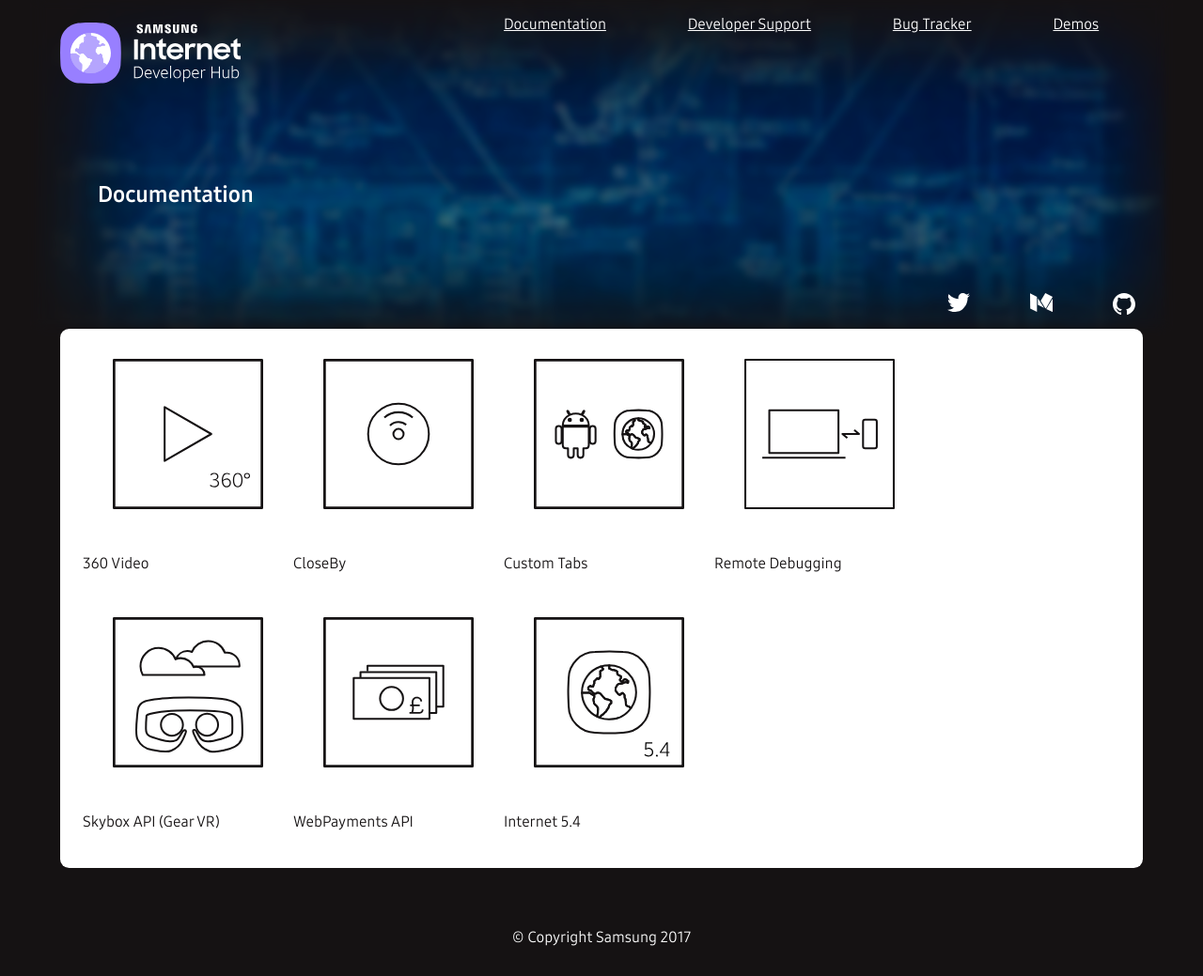
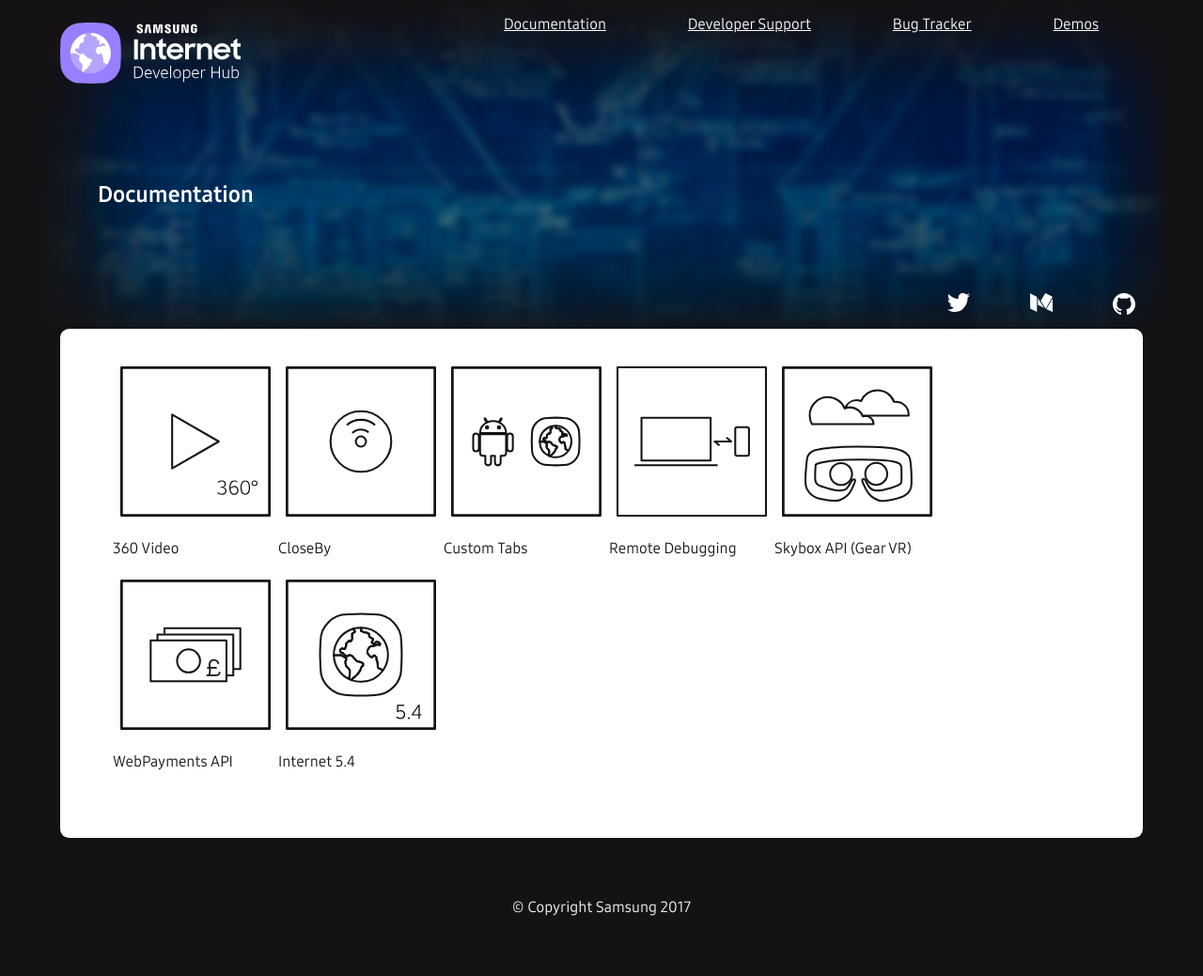
Before and after one commit to SamsungInternet/homepage-archive, a Jekyll site: the page built from docs/index.md, in a window 1280 px wide. Shown: the whole page at 94% size. Built offline with Jekyll 4.4.1, drawn with Linux system fonts in a browser that asks for light colours; after the commit the page ends 1007 px from its top, so only the background shows below that.

Commit message:
Doc Icon fix

```diff
--- a/style/page.scss
+++ b/style/page.scss
@@ -20,13 +20,15 @@
 }
 
 .doc-subsection{
+  margin: 2em;
   display: flex;
   flex-direction: row;
   flex-wrap: wrap;
+  align-items: stretch;
 }
 
 .doc-subsection img{
-  margin: 2em;
+  padding: .5em;
   max-width: 10em;
 }
 
```
